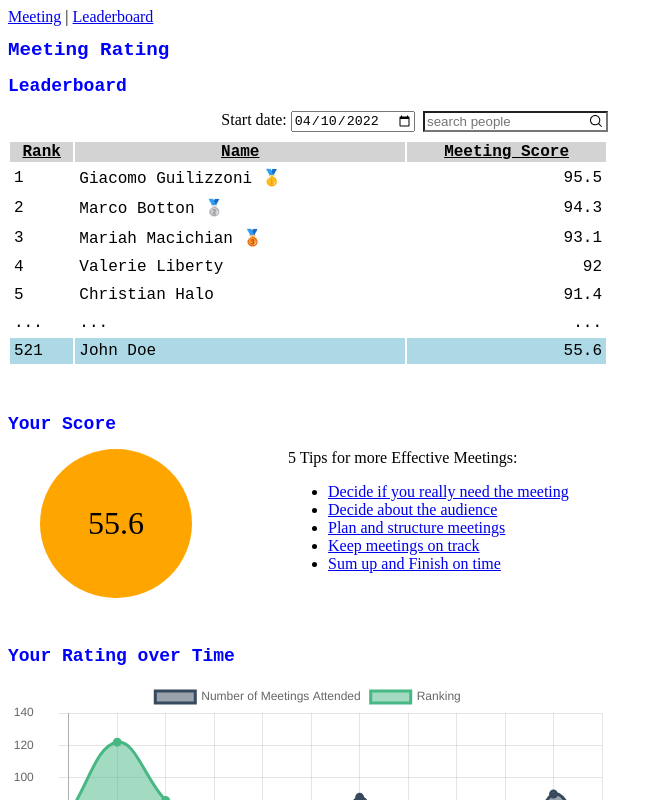
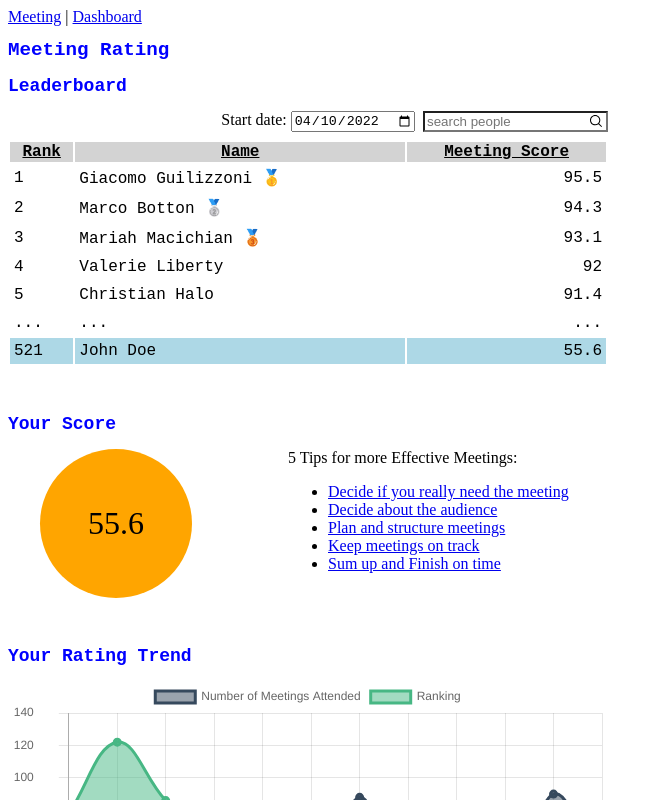
Before and after one commit to johnbarry/meetmon, a Vue app: page /dashboard in a window 1280 px wide. Shown: the top 800 px of the page, without its empty margins (0-663 px from the left). Built offline with nearby package versions, Linux system fonts and the light colour scheme.

Commit message:
update wording

```diff
--- a/src/App.vue
+++ b/src/App.vue
@@ -1,7 +1,7 @@
 <template>
   <div id="nav">
     <router-link to="/">Meeting</router-link> |
-    <router-link to="/dashboard">Leaderboard</router-link>
+    <router-link to="/dashboard">Dashboard</router-link>
   </div>
   <router-view />
 </template>
--- a/src/features/dashboard/components/RatingChart.vue
+++ b/src/features/dashboard/components/RatingChart.vue
@@ -17,7 +17,7 @@ export default {
 </script>
 
 <template>
-  <h2>Your Rating over Time</h2>
+  <h2>Your Rating Trend</h2>
   <div class="container">
     <canvas id="ranking-chart"></canvas>
   </div>
```
Also changed, not shown: 1 other file (tests, documents, lock files or other folders).
